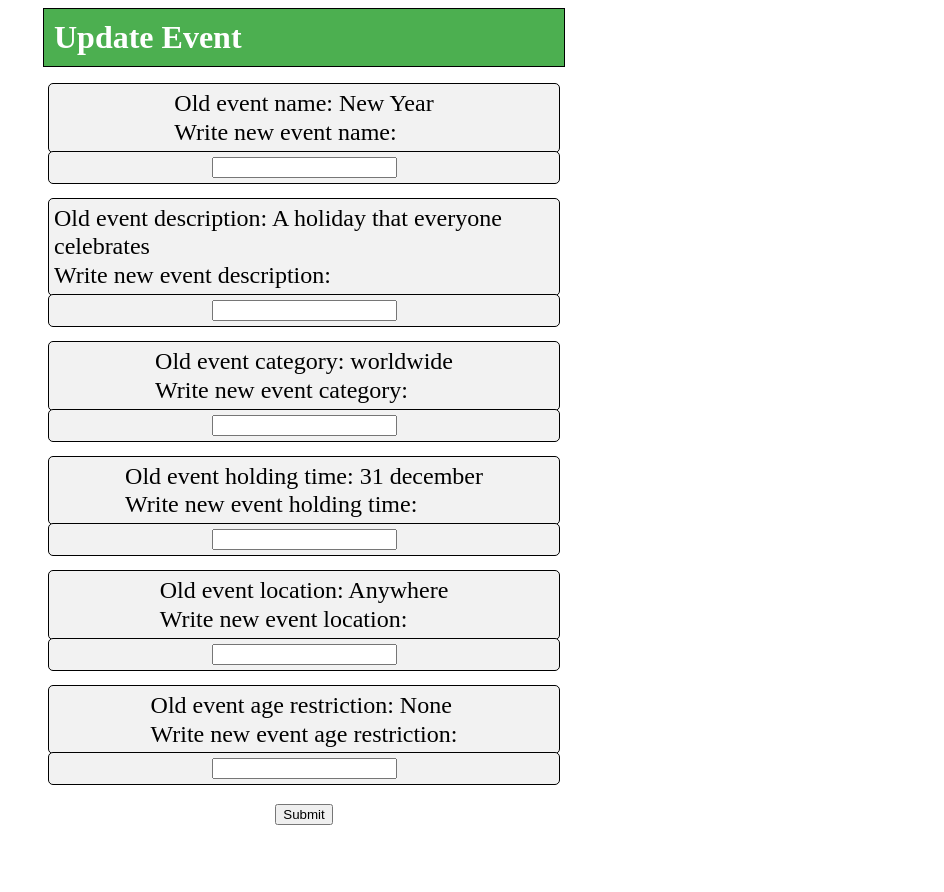
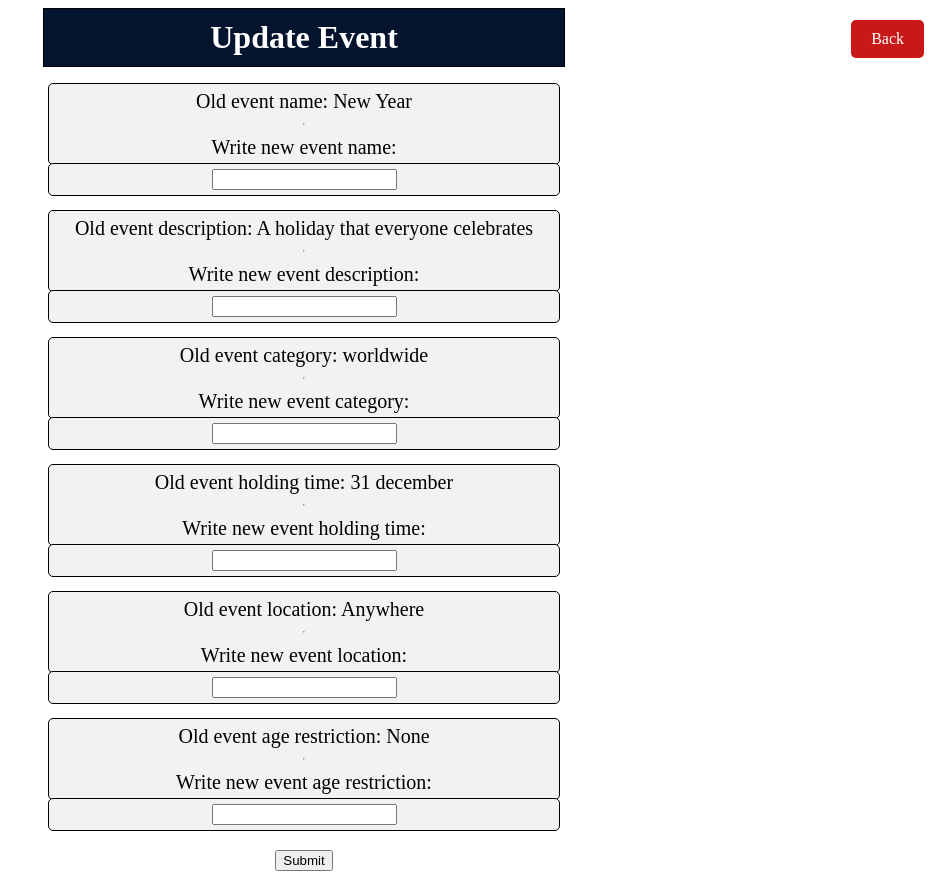
Before and after one commit to lluukkaa01/Events_app, a Flask app: page /update?id=1 in a window 1280 px wide. Shown: the whole page, without its empty margins (336-1280 px from the left). Before the commit the page ends 825 px from the top, so only its background shows below. Run offline with Flask 3, Linux system fonts and the light colour scheme.

Commit message:
update project

```diff
--- a/templates/index.html
+++ b/templates/index.html
@@ -145,7 +145,7 @@
 		<form action="/filter" method="GET">
             <input type="text" placeholder="Search..." name="event">
 			<button type="submit">Search</button>
-    <h1 id="animated-heading" class="events">Events</h1>
+    <h1 id="animated-heading" class="events">Events Tracker</h1>
     <div class="main-div">
         {% for event in events %}
         <div class="event-info">
--- a/templates/update.html
+++ b/templates/update.html
@@ -3,15 +3,19 @@
 <head>
 	<title>Update Event</title>
 	<style>
-
+     a {
+        text-decoration: none;
+     }
 	    h1 {
          border: 1px solid black;
          padding: 10px;
          margin: 0 auto;
-         background-color: #4CAF50;
+         background-color: #05142e;
          color: white;
          width: 500px;
-  }
+         display:flex;
+         justify-content: center;
+     }
       .input_text{
          padding: 5px;
          border: 1px solid black;
@@ -21,7 +25,7 @@
          justify-content: center;
          align-items: center;
          flex-direction: column;
-         font-size: 24px;
+         font-size: 20px;
          line-height: 1.2;
          margin: 0 auto;
          margin-bottom: -20px;
@@ -36,6 +40,21 @@
          margin: 0 auto;
          width: 200px;
       }
+       .button {
+        position: absolute;
+        top: 20px;
+        right: 20px;
+        background-color: #c91818;
+        color: white;
+        padding: 10px 20px;
+        border: none;
+        border-radius: 5px;
+        cursor: pointer;
+        }
+
+        .button:hover {
+            background-color: #7a0c0c;
+        }
 
 	</style>
 </head>
@@ -45,42 +64,42 @@
          <input type="hidden" name="_method" value="PUT" />
 		{{ form.hidden_tag() }}
         <p>
-            <div class="input_text">Old event name: {{ event.event_name }} <br> Write new event name: </div><br>
+            <div class="input_text">Old event name: {{ event.event_name }} <hr> Write new event name: </div><br>
             <div class="input_text">{{ form.event_name(size=20) }}</div><br>
             {% for error in form.event_name.errors %}
                 <span style="color: red;">{{ error }}</span><br>
             {% endfor %}
         </p>
         <p>
-            <div class="input_text">Old event description: {{ event.description }} <br> Write new event description: </div><br>
+            <div class="input_text">Old event description: {{ event.description }} <hr> Write new event description: </div><br>
             <div class="input_text">{{ form.description() }}</div><br>
             {% for error in form.description.errors %}
                 <span style="color: red;">{{ error }}</span><br>
             {% endfor %}
         </p>
         <p>
-            <div class="input_text">Old event category: {{ event.category }} <br> Write new event category: </div><br>
+            <div class="input_text">Old event category: {{ event.category }} <hr> Write new event category: </div><br>
             <div class="input_text">{{ form.category(size=20) }}</div><br>
             {% for error in form.category.errors %}
                 <span style="color: red;">{{ error }}</span><br>
             {% endfor %}
         </p>
         <p>
-            <div class="input_text">Old event holding time: {{ event.holding_time }} <br> Write new event holding time: </div><br>
+            <div class="input_text">Old event holding time: {{ event.holding_time }} <hr> Write new event holding time: </div><br>
             <div class="input_text">{{ form.holding_time(size=20) }}</div><br>
             {% for error in form.holding_time.errors %}
                 <span style="color: red;">{{ error }}</span><br>
             {% endfor %}
         </p>
         <p>
-            <div class="input_text">Old event location: {{ event.location }} <br> Write new event location: </div><br>
+            <div class="input_text">Old event location: {{ event.location }} <hr> Write new event location: </div><br>
             <div class="input_text">{{ form.location(size=20) }}</div><br>
             {% for error in form.location.errors %}
                 <span style="color: red;">{{ error }}</span><br>
             {% endfor %}
         </p>
         <p>
-            <div class="input_text">Old event age restriction: {{ event.age_restriction }} <br> Write new event age restriction: </div><br>
+            <div class="input_text">Old event age restriction: {{ event.age_restriction }} <hr> Write new event age restriction: </div><br>
             <div class="input_text">{{ form.age_restriction(size=20) }}</div><br>
             {% for error in form.age_restriction.errors %}
                 <span style="color: red;">{{ error }}</span><br>
@@ -90,5 +109,6 @@
             <div class="input_submit">{{ form.submit() }}</div>
         </p>
 	</form>
+    <a href="{{ url_for('index') }}" class="button">Back</a>
 </body>
 </html>
```
